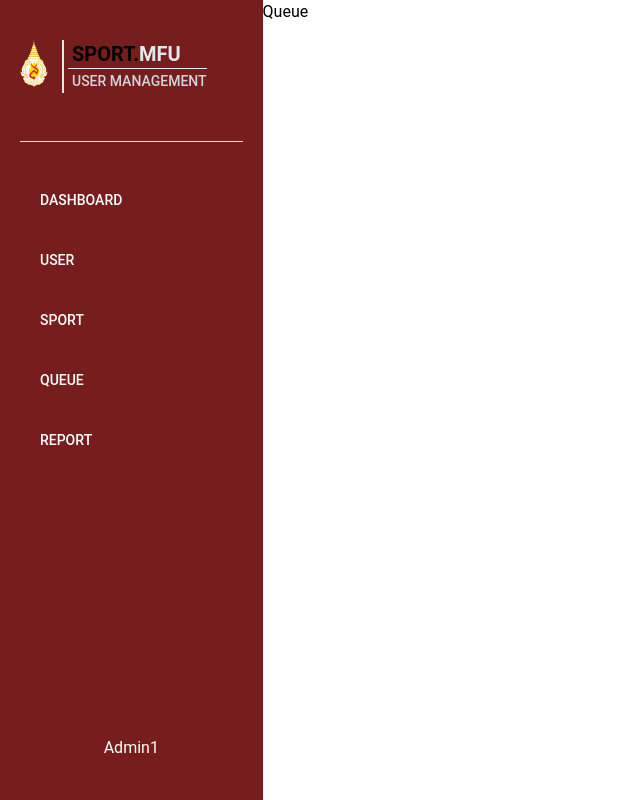
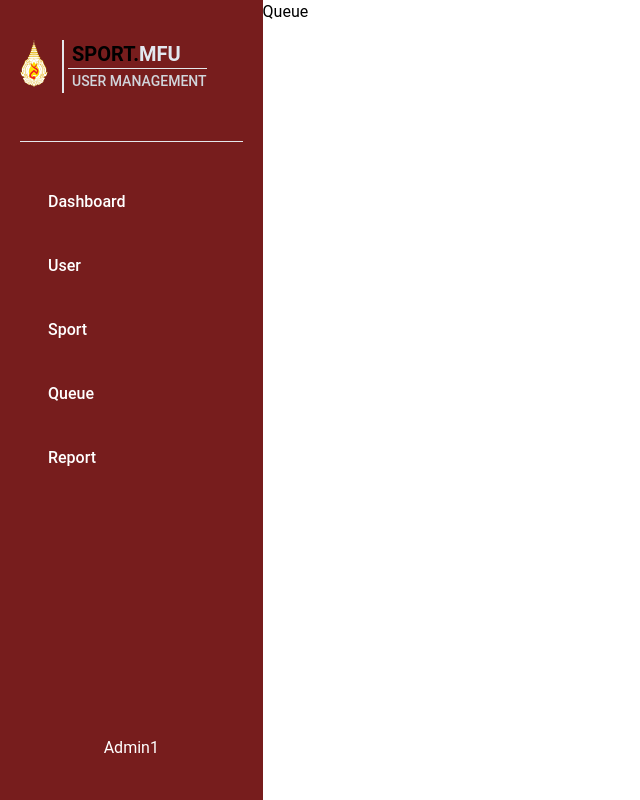
Before and after one commit to 6531503042/Sport-Complex, a Next.js app in the folder front-end/: page /admin_queue in a window 1280 px wide. Shown: the whole page, without its empty margins (0-640 px from the left). Built offline with nearby package versions, Linux system fonts and the light colour scheme.

Commit message:
Update sidebar.tsx

```diff
--- a/front-end/src/app/components/sidebar_admin/sidebar.tsx
+++ b/front-end/src/app/components/sidebar_admin/sidebar.tsx
@@ -33,7 +33,7 @@ const sidebar = () => {
       <div className="border-b"></div>
       <br />
       <br />
-      <ul className="flex flex-col ps-5 gap-10 font-medium uppercase text-sm">
+      <ul className="flex flex-col ps-7 gap-10 font-medium text-base">
         <li className="hover:text-gray-400 cursor-pointer transition-transform duration-200 ease-in-out hover:scale-110">
           <Link
             href="/admin_dashboard"
```
